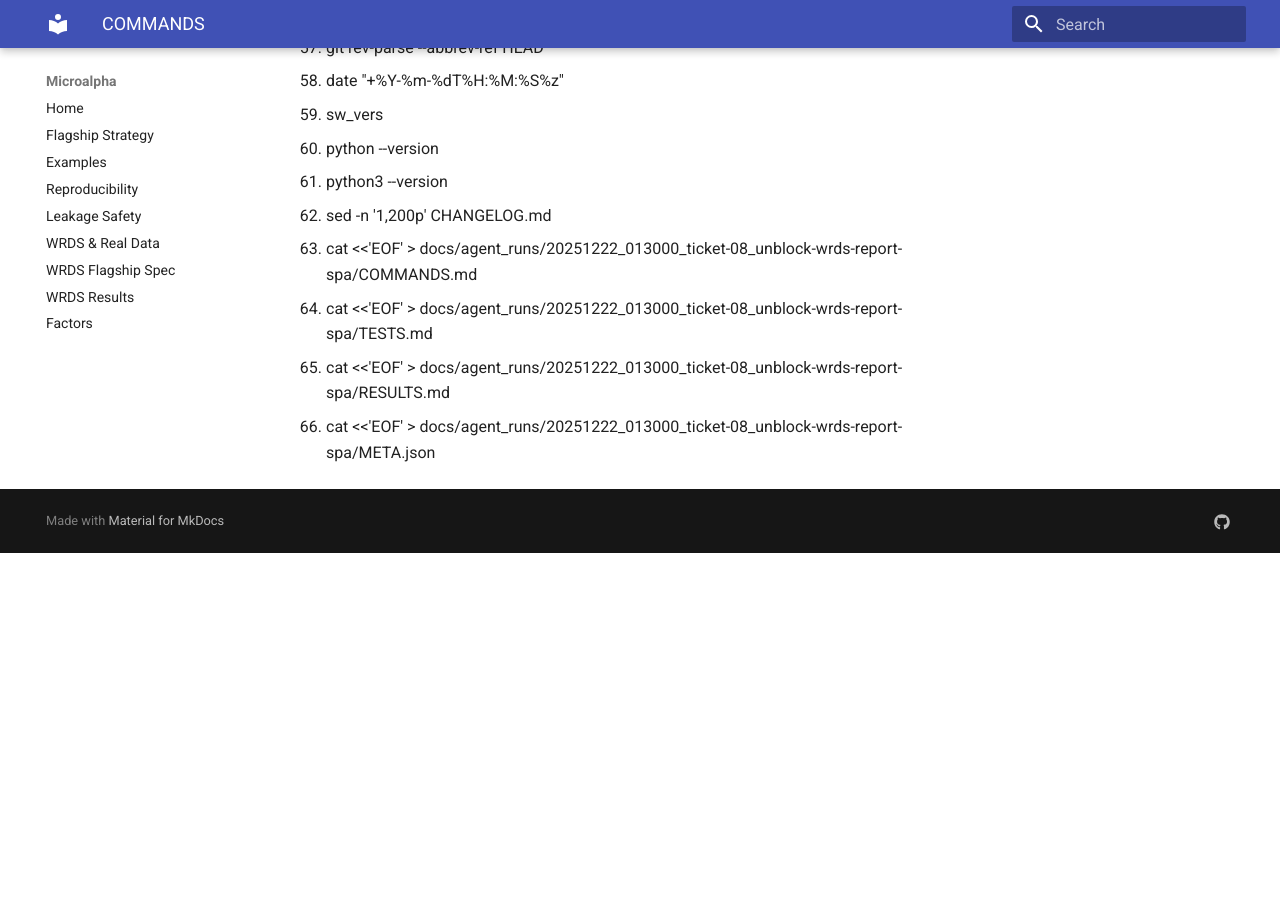
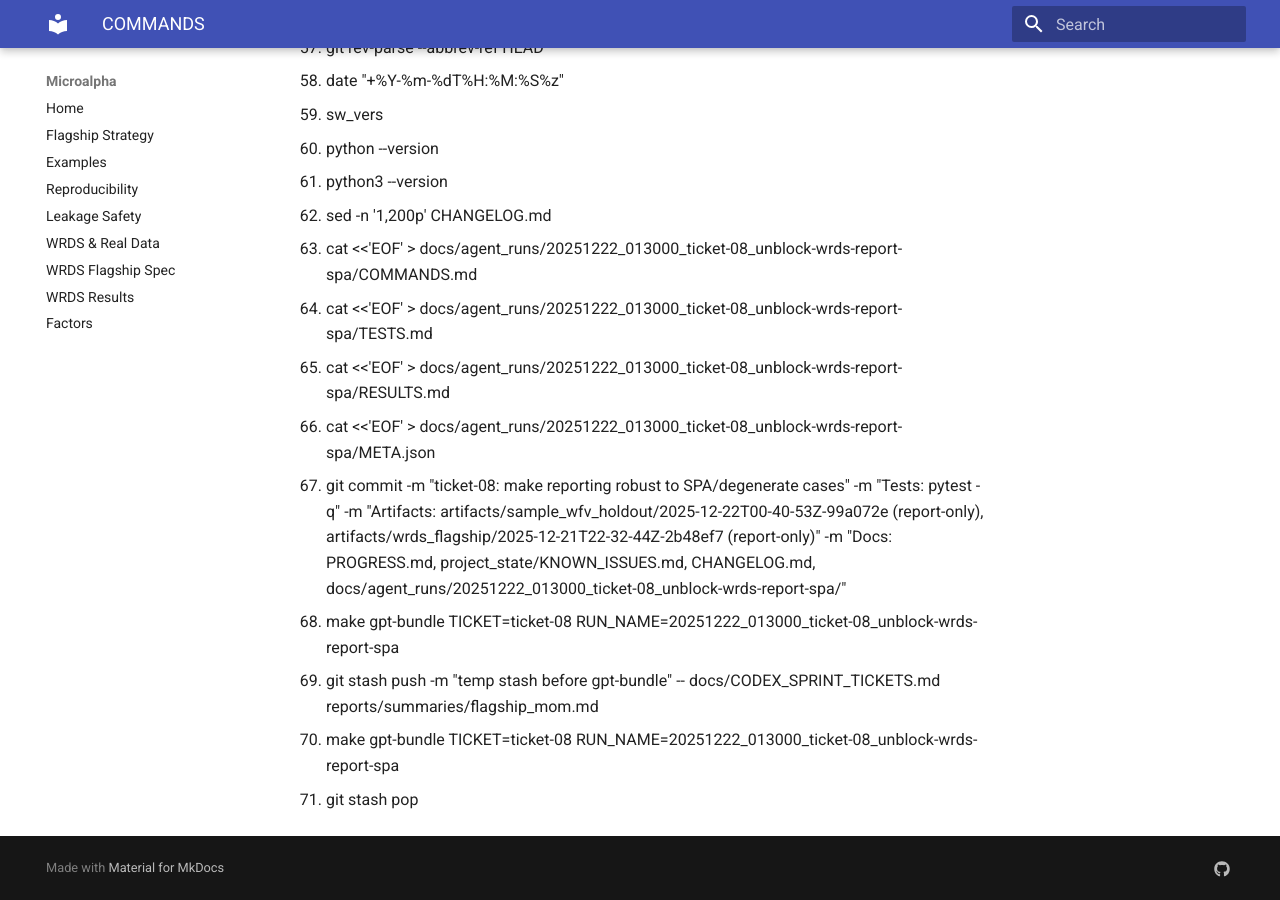
Before and after one commit to MateoBodon/microalpha, an MkDocs documentation site: the page built from docs/agent_runs/20251222_013000_ticket-08_unblock-wrds-report-spa/COMMANDS.md, in a window 1280 px wide and 900 px high, scrolled down 2170 px. Built offline with MkDocs 1.6.1 and Material for MkDocs 9.7.7, drawn with Linux system fonts in a browser that asks for light colours; before the commit the page ends 2723 px from its top, so only the background shows below that.

Commit message:
ticket-08: update run logs
Tests: not run (log update only)

Artifacts: docs/gpt_bundles/2025-12-22T02-56-09Z_ticket-08_20251222_013000_ticket-08_unblock-wrds-report-spa.zip

Docs: docs/agent_runs/20251222_013000_ticket-08_unblock-wrds-report-spa/COMMANDS.md, docs/agent_runs/20251222_013000_ticket-08_unblock-wrds-report-spa/RESULTS.md

```diff
--- a/docs/agent_runs/20251222_013000_ticket-08_unblock-wrds-report-spa/COMMANDS.md
+++ b/docs/agent_runs/20251222_013000_ticket-08_unblock-wrds-report-spa/COMMANDS.md
@@ -66,3 +66,8 @@ Web research: disabled
 64. cat <<'EOF' > docs/agent_runs/20251222_013000_ticket-08_unblock-wrds-report-spa/TESTS.md
 65. cat <<'EOF' > docs/agent_runs/20251222_013000_ticket-08_unblock-wrds-report-spa/RESULTS.md
 66. cat <<'EOF' > docs/agent_runs/20251222_013000_ticket-08_unblock-wrds-report-spa/META.json
+67. git commit -m "ticket-08: make reporting robust to SPA/degenerate cases" -m "Tests: pytest -q" -m "Artifacts: artifacts/sample_wfv_holdout/2025-12-22T00-40-53Z-99a072e (report-only), artifacts/wrds_flagship/2025-12-21T22-32-44Z-2b48ef7 (report-only)" -m "Docs: PROGRESS.md, project_state/KNOWN_ISSUES.md, CHANGELOG.md, docs/agent_runs/20251222_013000_ticket-08_unblock-wrds-report-spa/"
+68. make gpt-bundle TICKET=ticket-08 RUN_NAME=20251222_013000_ticket-08_unblock-wrds-report-spa
+69. git stash push -m "temp stash before gpt-bundle" -- docs/CODEX_SPRINT_TICKETS.md reports/summaries/flagship_mom.md
+70. make gpt-bundle TICKET=ticket-08 RUN_NAME=20251222_013000_ticket-08_unblock-wrds-report-spa
+71. git stash pop
```
Also changed, not shown: docs/agent_runs/20251222_013000_ticket-08_unblock-wrds-report-spa/RESULTS.md (+3 -0 lines).
